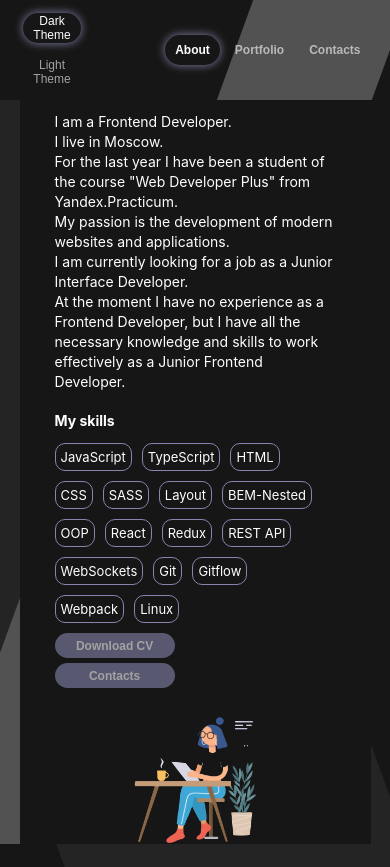
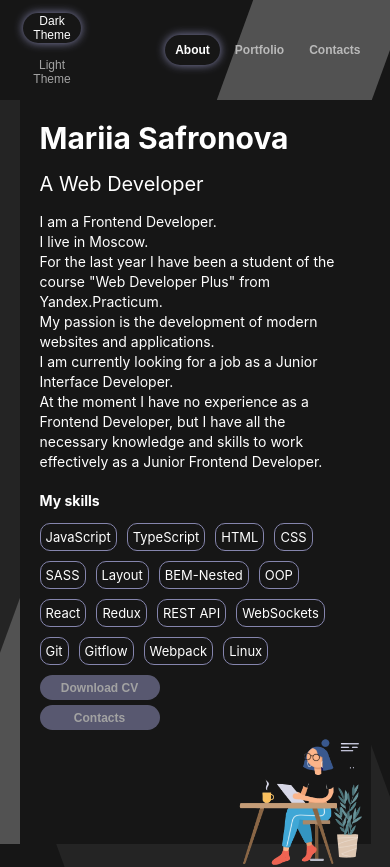
Before and after one commit to mary-an-safronova/portfolio, a React (Create React App) app: page / in a window 390 px wide. Shown: the top 867 px of the page. Built offline with nearby package versions, Linux system fonts and the light colour scheme.

Commit message:
style: adjusted margins in 'about' block

```diff
--- a/src/components/about/about.module.css
+++ b/src/components/about/about.module.css
@@ -29,6 +29,7 @@
 .infoWrap {
     margin: 50px 0 50px 50px;
     width: 70%;
+    box-sizing: border-box;
 }
 
 .title {
@@ -159,10 +160,12 @@
 
     .innerWrap {
         flex-direction: column;
+        align-items: flex-end;
     }
 
     .infoWrap {
-        margin: 100px 50px 0 50px;
+        margin: 150px 50px 0 50px;
+        width: calc(100% - 100px);
     }
 
     .skillsTitle {
@@ -194,7 +197,8 @@
 
 @media screen and (max-width: 550px) {
     .infoWrap {
-        margin: 20px;
+        margin: 120px 20px 0 20px;
+        width: calc(100% - 40px);
     }
 
     .buttonWrap {
```
